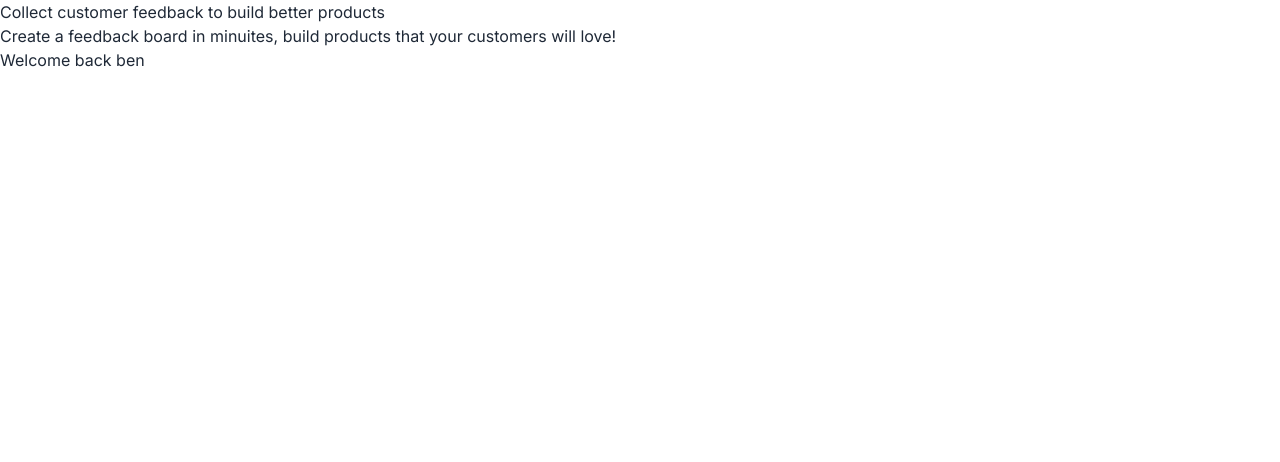
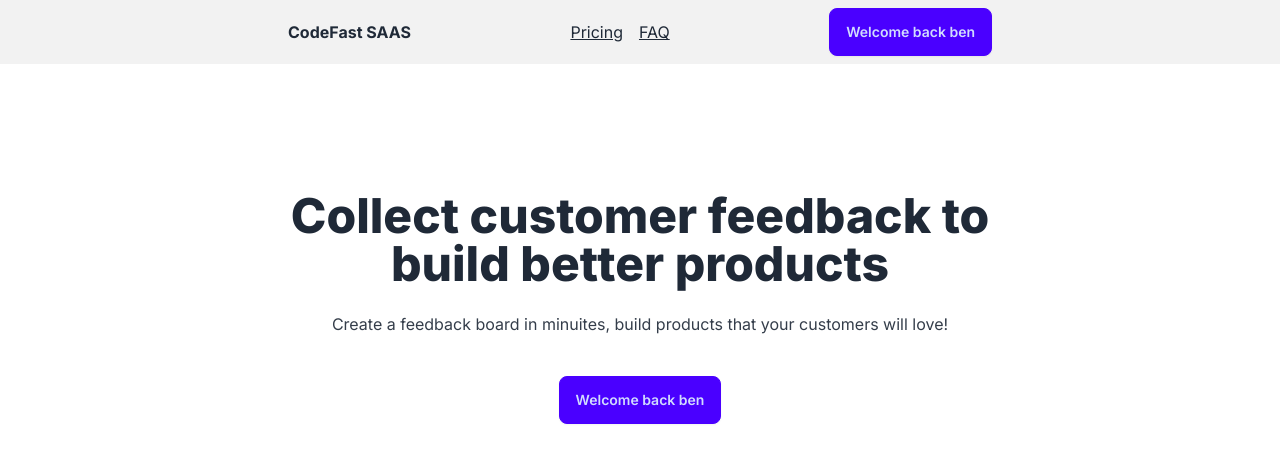
Before and after one commit to bcsurf2822/sass, a Next.js app: page / in a window 1280 px wide. Shown: the top 462 px of the page. Built offline with nearby package versions, Linux system fonts and the light colour scheme.

Commit message:
add header tailwind

```diff
--- a/app/layout.js
+++ b/app/layout.js
@@ -10,7 +10,7 @@ export const metadata = {
 
 export default function RootLayout({ children }) {
   return (
-    <html lang="en">
+    <html lang="en" data-theme="light">
       {/* children = page.js */}
       <body className={inter.className}>{children}</body>
     </html>
--- a/app/page.js
+++ b/app/page.js
@@ -4,16 +4,33 @@ export default function Home() {
   const isLoggedIn = true;
   const name = "ben";
   return (
-    <main className="">
-      <h1>Collect customer feedback to build better products</h1>
-      <p>
-        Create a feedback board in minuites, build products that your customers
-        will love!
-      </p>
-      <ButtonLogin isLoggedIn={isLoggedIn} name={name} />
+    <main>
+      <section className="bg-base-200">
+        <div className="flex justify-between items-center px-8 py-2 mx-auto max-w-3xl  ">
+          <div className="font-bold">CodeFast SAAS</div>
+          <div className="space-x-4  max-md:hidden">
+            <a className="link">Pricing</a>
+            <a className="link">FAQ</a>
+          </div>
+          <div>
+            <ButtonLogin isLoggedIn={isLoggedIn} name={name} />
+          </div>
+        </div>
+      </section>
+
+      <section className="text-center py-32 px-8 max-w-3xl mx-auto">
+        <h1 className="text-4xl lg:text-5xl font-extrabold mb-6">
+          Collect customer feedback to build better products
+        </h1>
+        <p className="opacity-90 mb-10">
+          Create a feedback board in minuites, build products that your
+          customers will love!
+        </p>
+        <ButtonLogin isLoggedIn={isLoggedIn} name={name} />
         {/* everthing in between the opening and closing tags is considered children */}
         {/* <div>This is children</div> */}
-      {/* </ButtonLogin> */}
+        {/* </ButtonLogin> */}
+      </section>
     </main>
   );
 }
--- a/components/ButtonLogin.js
+++ b/components/ButtonLogin.js
@@ -2,12 +2,12 @@ import Link from "next/link";
 
 const ButtonLogin = ({isLoggedIn, name}) => {
   if(isLoggedIn) {
-    return <Link href="/dashboard">Welcome back {name}
+    return <Link className="btn btn-primary" href="/dashboard">Welcome back {name}
 
     {/* {children} */}
     </Link>;
   } else {
-    return <button>Log In</button>
+    return <button className="btn0">Log In</button>
   }
 };
 
--- a/tailwind.config.js
+++ b/tailwind.config.js
@@ -1,4 +1,5 @@
-/** @type {import('tailwindcss').Config} */
+const { default: daisyui } = require('daisyui');
+
 module.exports = {
   content: [
     "./pages/**/*.{js,ts,jsx,tsx,mdx}",
@@ -7,14 +8,14 @@ module.exports = {
   ],
   theme: {
     extend: {
-      backgroundImage: {
-        "gradient-radial": "radial-gradient(var(--tw-gradient-stops))",
-        "gradient-conic":
-          "conic-gradient(from 180deg at 50% 50%, var(--tw-gradient-stops))",
-      },
+
     },
   },
   plugins: [
     require('daisyui')
+
   ],
+  daisyui: {
+    themes: ["light", "dark", "cupcake"]
+  }
 };
```
